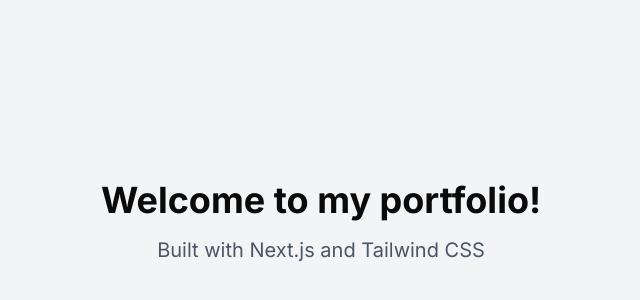
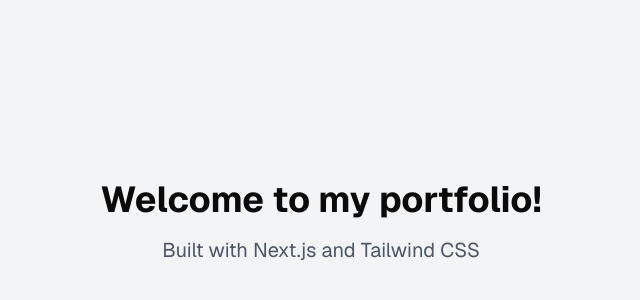
Before and after one commit to David-Santosx/dev-portfolio, a Next.js app: page / in a window 1280 px wide. Shown: the part 174-474 px from the top of the page, without its empty margins (319-959 px from the left). Built offline with nearby package versions, Linux system fonts and the light colour scheme.

Commit message:
replace Inter font with Geist font in layout component

```diff
--- a/src/app/layout.tsx
+++ b/src/app/layout.tsx
@@ -1,5 +1,5 @@
 import type { Metadata } from "next";
-import { Inter } from "next/font/google";
+import { Geist } from "next/font/google";
 import "./globals.css";
 
 export const metadata: Metadata = {
@@ -14,8 +14,8 @@
   },
 };
 
-const fontInter = Inter({
-  variable: "--font-inter",
+const geist = Geist({
+  variable: "--font-geist",
   subsets: ["latin"],
   display: "swap",
   weight: ["100", "200", "300", "400", "500", "600", "700", "800", "900"],
@@ -28,7 +28,7 @@
 }>) {
   return (
     <html lang="en">
-      <body className={`${fontInter.className} antialiased`}>{children}</body>
+      <body className={`${geist.className} antialiased`}>{children}</body>
     </html>
   );
 }
```
